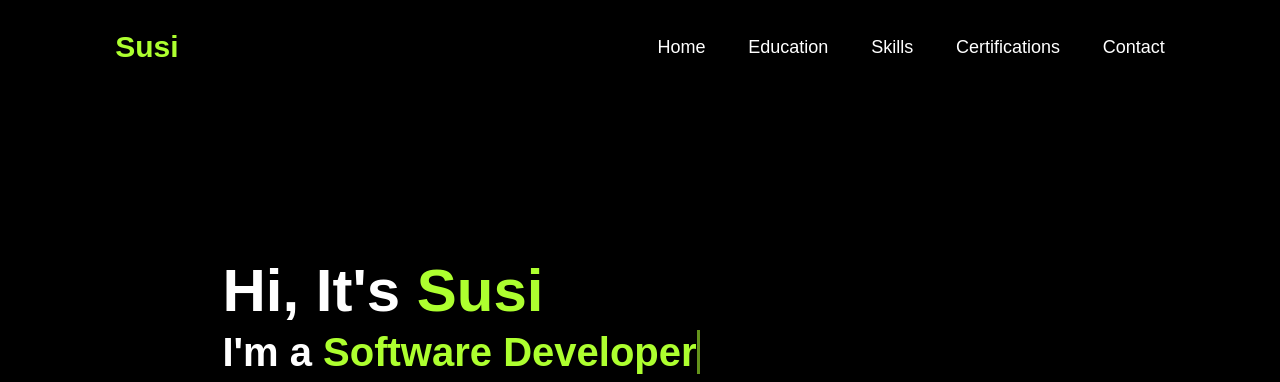
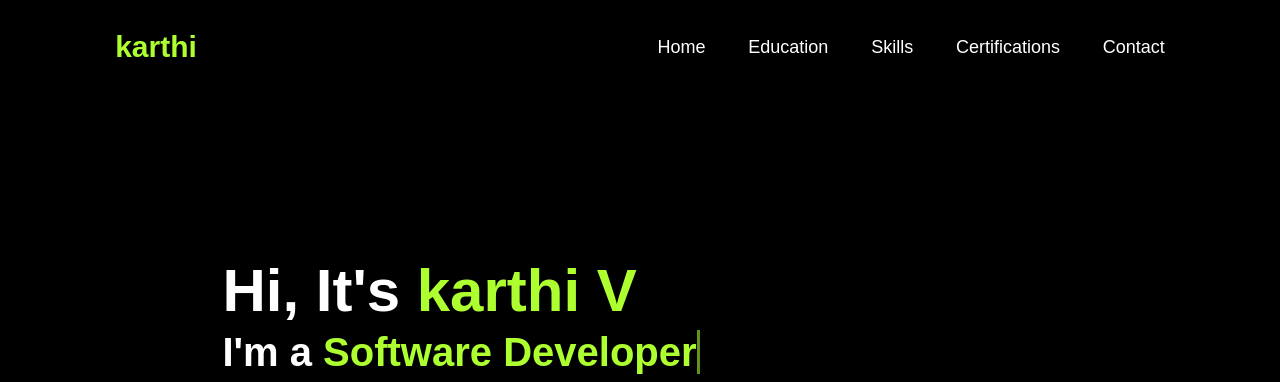
Before and after one commit to karthick14355/profil, a plain HTML site: page index.html in a window 1280 px wide. Shown: the top 382 px of the page. Drawn offline with Linux system fonts and the light colour scheme.

Commit message:
Update index.html

```diff
--- a/index.html
+++ b/index.html
@@ -9,7 +9,7 @@
 </head>
 <body>
     <header>
-        <a href="#" class="logo">Susi</a>
+        <a href="#" class="logo">karthi</a>
 
         <nav>
             <a href="#">Home</a>
@@ -26,7 +26,7 @@
         </div>
 
            <div class="home-content">
-            <h1> Hi, It's <span>Susi</h1>
+            <h1> Hi, It's <span>karthi V</h1>
 
             <h3 class="typing-text"> I'm a <span></span></h3>
             <p>Computer Science student. Highly self-motivated individual with a passion for overcoming challenges. I consider myself a responsible and orderly person.
```
